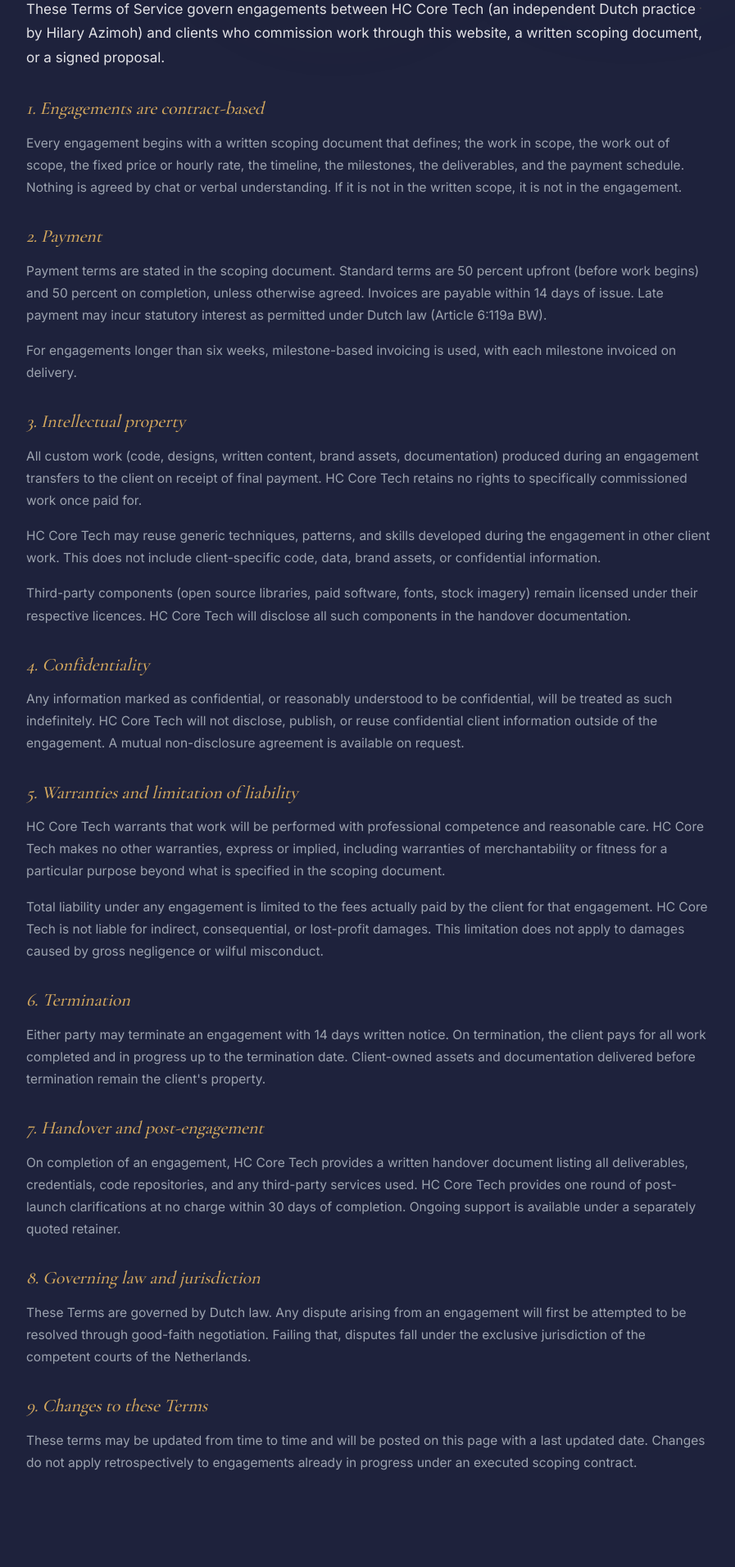
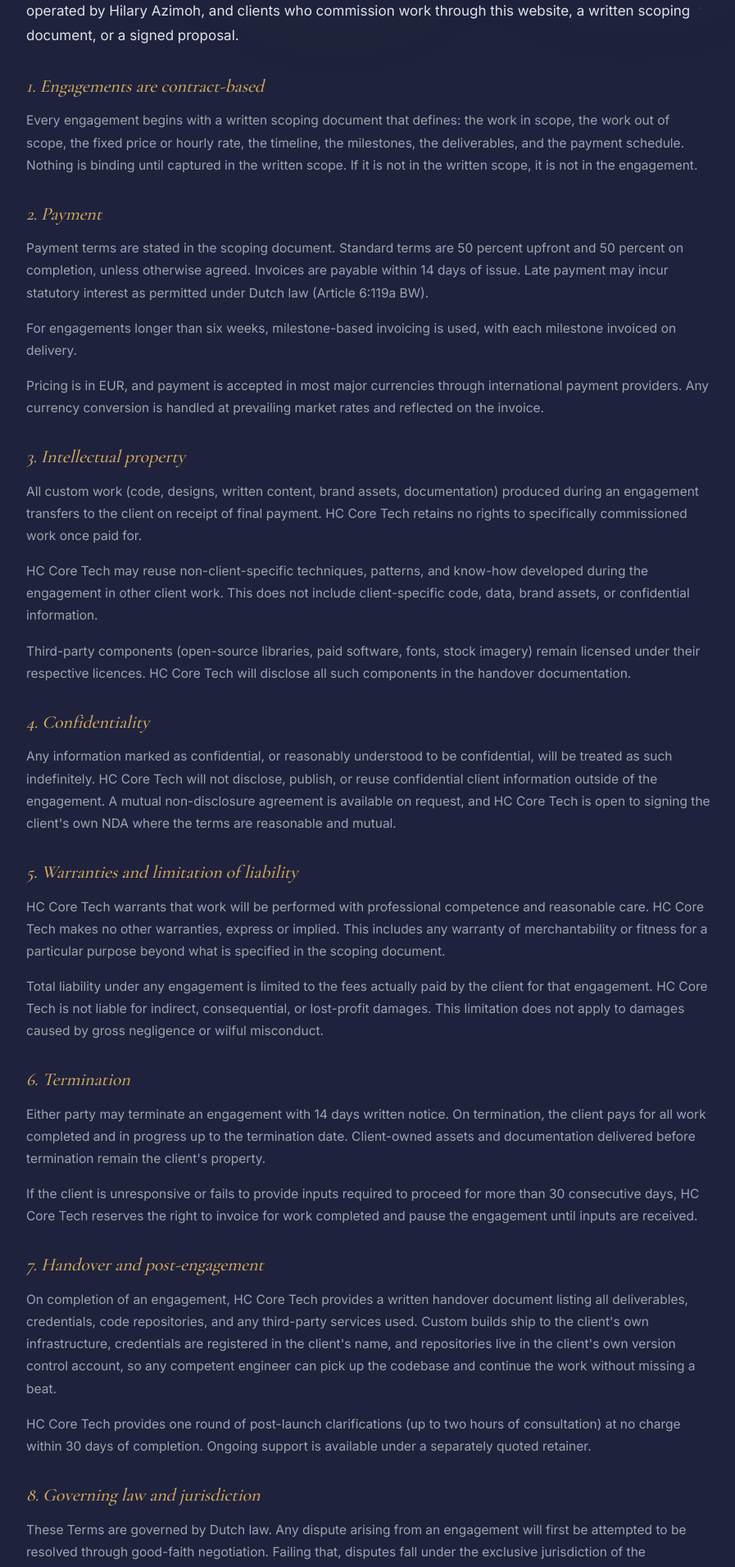
Before and after one commit to hc-core-tech/hccoretech-site, a Next.js app: page /legal in a window 1280 px wide. Shown: the part 760-2672 px from the top of the page at 82% size, without its empty margins (190-1087 px from the left). Built offline with nearby package versions, Linux system fonts and the light colour scheme.

Commit message:
legal: apply full lawyer review — TOS/Privacy/DPA per HCCT_Legal_Documents_v1 (July 12, 2026)

```diff
--- a/app/legal/page.tsx
+++ b/app/legal/page.tsx
@@ -15,7 +15,7 @@ import SharedLayout, { T, FONTS, Reveal } from '../components/SharedLayout'
  * lawyer before HC Core Tech reaches its first large enterprise client.
  */
 
-const LAST_UPDATED = '5 July 2026'
+const LAST_UPDATED = '12 July 2026'
 
 export default function LegalPage() {
   return (
@@ -54,9 +54,8 @@ export default function LegalPage() {
             fontFamily: FONTS.ui, fontSize: '16px', lineHeight: 1.7,
             color: T.softText, marginBottom: '32px', maxWidth: '640px',
           }}>
-            Three documents that govern how HC Core Tech works with clients and how
-            we handle data. Written by me directly, not copied from a template. Last
-            updated {LAST_UPDATED}.
+            Three documents that govern how HC Core Tech works with clients and
+            how personal data is handled. Last updated {LAST_UPDATED}.
           </p>
         </Reveal>
 
@@ -76,8 +75,8 @@ export default function LegalPage() {
       {/* Terms of Service */}
       <LegalSection id="terms" title="Terms of Service">
         <Paragraph lead>
-          These Terms of Service govern engagements between HC Core Tech
-          (an independent Dutch practice by Hilary Azimoh) and
+          These Terms of Service govern engagements between HC Core Tech,
+          an independent Dutch practice operated by Hilary Azimoh, and
           clients who commission work through this website, a written scoping
           document, or a signed proposal.
         </Paragraph>
@@ -85,17 +84,17 @@ export default function LegalPage() {
         <SubHead>1. Engagements are contract-based</SubHead>
         <Paragraph>
           Every engagement begins with a written scoping document that
-          defines; the work in scope, the work out of scope, the fixed price
+          defines: the work in scope, the work out of scope, the fixed price
           or hourly rate, the timeline, the milestones, the deliverables, and
-          the payment schedule. Nothing is agreed by chat or verbal
-          understanding. If it is not in the written scope, it is not in the
+          the payment schedule. Nothing is binding until captured in the
+          written scope. If it is not in the written scope, it is not in the
           engagement.
         </Paragraph>
 
         <SubHead>2. Payment</SubHead>
         <Paragraph>
           Payment terms are stated in the scoping document. Standard terms are
-          50 percent upfront (before work begins) and 50 percent on completion,
+          50 percent upfront and 50 percent on completion,
           unless otherwise agreed. Invoices are payable within 14 days of
           issue. Late payment may incur statutory interest as permitted under
           Dutch law (Article 6:119a BW).
@@ -103,6 +102,11 @@ export default function LegalPage() {
         <Paragraph>
           For engagements longer than six weeks, milestone-based invoicing is
           used, with each milestone invoiced on delivery.
+        </Paragraph>
+        <Paragraph>
+          Pricing is in EUR, and payment is accepted in most major currencies
+          through international payment providers. Any currency conversion is
+          handled at prevailing market rates and reflected on the invoice.
         </Paragraph>
 
         <SubHead>3. Intellectual property</SubHead>
@@ -113,13 +117,13 @@ export default function LegalPage() {
           commissioned work once paid for.
         </Paragraph>
         <Paragraph>
-          HC Core Tech may reuse generic techniques, patterns, and skills
-          developed during the engagement in other client work. This does not
-          include client-specific code, data, brand assets, or confidential
-          information.
+          HC Core Tech may reuse non-client-specific techniques, patterns, and
+          know-how developed during the engagement in other client work. This
+          does not include client-specific code, data, brand assets, or
+          confidential information.
         </Paragraph>
         <Paragraph>
-          Third-party components (open source libraries, paid software,
+          Third-party components (open-source libraries, paid software,
           fonts, stock imagery) remain licensed under their respective
           licences. HC Core Tech will disclose all such components in the
           handover documentation.
@@ -131,14 +135,15 @@ export default function LegalPage() {
           be confidential, will be treated as such indefinitely. HC Core Tech
           will not disclose, publish, or reuse confidential client information
           outside of the engagement. A mutual non-disclosure agreement is
-          available on request.
+          available on request, and HC Core Tech is open to signing the
+          client&apos;s own NDA where the terms are reasonable and mutual.
         </Paragraph>
 
         <SubHead>5. Warranties and limitation of liability</SubHead>
         <Paragraph>
           HC Core Tech warrants that work will be performed with professional
           competence and reasonable care. HC Core Tech makes no other
-          warranties, express or implied, including warranties of
+          warranties, express or implied. This includes any warranty of
           merchantability or fitness for a particular purpose beyond what is
           specified in the scoping document.
         </Paragraph>
@@ -158,15 +163,29 @@ export default function LegalPage() {
           documentation delivered before termination remain the client&apos;s
           property.
         </Paragraph>
+        <Paragraph>
+          If the client is unresponsive or fails to provide inputs required
+          to proceed for more than 30 consecutive days, HC Core Tech reserves
+          the right to invoice for work completed and pause the engagement
+          until inputs are received.
+        </Paragraph>
 
         <SubHead>7. Handover and post-engagement</SubHead>
         <Paragraph>
           On completion of an engagement, HC Core Tech provides a written
           handover document listing all deliverables, credentials, code
-          repositories, and any third-party services used. HC Core Tech
-          provides one round of post-launch clarifications at no charge
-          within 30 days of completion. Ongoing support is available under a
-          separately quoted retainer.
+          repositories, and any third-party services used. Custom builds
+          ship to the client&apos;s own infrastructure, credentials are
+          registered in the client&apos;s name, and repositories live in the
+          client&apos;s own version control account, so any competent
+          engineer can pick up the codebase and continue the work without
+          missing a beat.
+        </Paragraph>
+        <Paragraph>
+          HC Core Tech provides one round of post-launch clarifications (up
+          to two hours of consultation) at no charge within 30 days of
+          completion. Ongoing support is available under a separately quoted
+          retainer.
         </Paragraph>
 
         <SubHead>8. Governing law and jurisdiction</SubHead>
@@ -179,10 +198,10 @@ export default function LegalPage() {
 
         <SubHead>9. Changes to these Terms</SubHead>
         <Paragraph>
-          These terms may be updated from time to time and will be posted on
+          These Terms may be updated from time to time and will be posted on
           this page with a last updated date. Changes do not apply
           retrospectively to engagements already in progress under an executed
-          scoping contract.
+          scoping document.
         </Paragraph>
       </LegalSection>
 
@@ -190,10 +209,22 @@ export default function LegalPage() {
       <LegalSection id="privacy" title="Privacy Policy">
         <Paragraph lead>
           HC Core Tech takes data protection seriously. This policy explains
-          what personal data we collect, why, how we use it, how long we keep
-          it, and your rights under the General Data Protection Regulation
-          (GDPR).
+          what personal data is collected, why, how it is used, how long it
+          is kept, and the rights of the individual under the General Data
+          Protection Regulation (GDPR).
         </Paragraph>
+        <p style={{
+          fontFamily: FONTS.serif, fontStyle: 'italic',
+          fontSize: '15px', lineHeight: 1.65,
+          color: T.softText, letterSpacing: '-0.005em',
+          marginBottom: '32px',
+          paddingLeft: '16px',
+          borderLeft: `2px solid ${T.goldDeep}66`,
+        }}>
+          This policy applies to hccoretech.com and to enquiries and
+          engagements initiated through this site. The CoreDesk platform
+          has a separate privacy policy at hccoredesk.com.
+        </p>
 
         <SubHead>1. Who is responsible</SubHead>
         <Paragraph>
@@ -203,83 +234,84 @@ export default function LegalPage() {
           email <ExternalLink href="mailto:hc@hccoretech.com">hc@hccoretech.com</ExternalLink>.
         </Paragraph>
 
-        <SubHead>2. What we collect on the website</SubHead>
+        <SubHead>2. What is collected on the website</SubHead>
         <Paragraph>
-          When you submit the quote form on this website, we collect the
-          information you provide: name, email address, company (optional),
-          services requested, budget, timeline, and project brief. That data
-          is used only to respond to your inquiry.
+          When you submit the enquiry form on this website, HC Core Tech
+          collects the information you provide. This typically includes name,
+          email address, company (optional), services requested, budget,
+          timeline, and project brief. This data is used only to respond to
+          your enquiry.
         </Paragraph>
         <Paragraph>
-          When you visit this website, our hosting provider (Vercel) collects
-          minimal technical logs (IP address, browser type, referring page).
-          These are used to prevent abuse and are retained for a maximum of
-          30 days.
+          When you visit this website, the hosting provider collects minimal
+          technical logs (IP address, browser type, referring page). These
+          are used to prevent abuse and are retained for a maximum of 30 days.
         </Paragraph>
         <Paragraph>
-          We use Vercel Analytics to understand aggregate website traffic (page
-          views, top pages, referring sources, country-level location). Vercel
-          Analytics is <strong>cookieless</strong> and does not track
-          individual visitors across sessions. No personal data is collected
-          through analytics.
+          HC Core Tech uses cookieless analytics to understand aggregate
+          website traffic (page views, top pages, referring sources,
+          country-level location). No personal data is collected through
+          analytics, and no individual visitor is tracked across sessions.
         </Paragraph>
         <Paragraph>
-          <strong>We do not use Google Analytics, Facebook Pixel, LinkedIn
-          Insight Tag, or any other tracking service that would send visitor
-          data outside the EU.</strong> We do not use tracking cookies. You do
-          not need to give cookie consent because we are not doing anything
-          that requires it.
+          <strong>HC Core Tech does not use Google Analytics, Facebook Pixel,
+          LinkedIn Insight Tag, or any other tracking service that would send
+          visitor data outside the EU.</strong> Tracking cookies are not
+          used. No cookie consent is required because nothing is done that
+          would require it.
         </Paragraph>
 
-        <SubHead>3. What we collect during engagements</SubHead>
+        <SubHead>3. What is collected during engagements</SubHead>
         <Paragraph>
-          During a client engagement, we may process personal data provided
-          by the client. This may include: contact information for the
-          client&apos;s team, credentials for shared services, business
+          During a client engagement, HC Core Tech may process personal data
+          provided by the client. This may include contact information for
+          the client&apos;s team, credentials for shared services, business
           information necessary to deliver the work, and any data the client
-          shares with us for processing (which is governed by a separate Data
+          shares for processing (which is governed by a separate Data
           Processing Agreement, see below).
         </Paragraph>
 
         <SubHead>4. Legal basis</SubHead>
         <Paragraph>
-          Under GDPR Article 6, we process personal data on the following legal bases:
+          Under GDPR Article 6, personal data is processed on the following
+          legal bases:
         </Paragraph>
         <BulletList items={[
           'Contract performance (Article 6(1)(b)) for all engagement-related processing',
-          'Legitimate interest (Article 6(1)(f)) for quote form submissions, technical logs, and cookieless analytics',
+          'Legitimate interest (Article 6(1)(f)) for enquiry form submissions, technical logs, and cookieless analytics',
           'Legal obligation (Article 6(1)(c)) for retention required under Dutch tax law',
         ]} />
 
-        <SubHead>5. Who we share data with</SubHead>
+        <SubHead>5. Who data is shared with</SubHead>
         <Paragraph>
-          We use the following processors to operate this website and respond
-          to inquiries:
+          HC Core Tech uses the following processors to operate this website
+          and respond to enquiries:
         </Paragraph>
         <BulletList items={[
-          'Vercel (hosting and analytics): EU region where configurable',
-          'Resend (email delivery for quote form responses): EU region (Ireland)',
-          'Zoho Mail (for our email inbox): EU region',
+          'Vercel (hosting and cookieless analytics): EU region where configurable',
+          'Resend (transactional email delivery for enquiry form responses): EU region (Ireland)',
+          'Zoho Mail (operational email inbox): EU region',
         ]} />
         <Paragraph>
-          We do not sell, rent, or share personal data with third parties for
-          marketing purposes.
+          HC Core Tech does not sell, rent, or share personal data with third
+          parties for marketing purposes.
         </Paragraph>
 
-        <SubHead>6. How long we keep data</SubHead>
+        <SubHead>6. How long data is kept</SubHead>
         <BulletList items={[
-          'Quote form submissions: 24 months, then deleted unless we have an active engagement with you',
-          'Engagement records (contracts, invoices, correspondence): 7 years, as required by Dutch tax law (Article 52 AWR)',
+          'Enquiry form submissions: 24 months from receipt, then deleted unless an active engagement follows',
+          'Contracts and invoices: 7 years, as required by Dutch tax law (Article 52 AWR)',
+          'Engagement correspondence not tax-relevant: 24 months after engagement completion',
           'Website server logs: 30 days maximum',
-          'Analytics data: retained by Vercel per their policy, no personal identifiers',
+          'Analytics data: retained by the analytics provider per their policy, with no personal identifiers',
         ]} />
 
         <SubHead>7. Your rights</SubHead>
         <Paragraph>Under GDPR, you have the right to:</Paragraph>
         <BulletList items={[
-          'Access your personal data we hold',
+          'Access the personal data held about you',
           'Correct inaccurate data',
-          'Request deletion (subject to our legal retention obligations)',
+          'Request deletion, subject to legal retention obligations',
           'Restrict processing',
           'Data portability',
           'Object to processing based on legitimate interest',
@@ -288,12 +320,12 @@ export default function LegalPage() {
         <Paragraph>
           To exercise any of these rights, email
           {' '}<ExternalLink href="mailto:hc@hccoretech.com">hc@hccoretech.com</ExternalLink>.
-          {' '}We respond within 30 days.
+          {' '}HC Core Tech responds within 30 days.
         </Paragraph>
         <Paragraph>
           If you believe your data has been mishandled, you have the right to
-          lodge a complaint with the Dutch Data Protection Authority
-          (Autoriteit Persoonsgegevens):
+          lodge a complaint with the Autoriteit Persoonsgegevens (Dutch Data
+          Protection Authority):
           {' '}<ExternalLink href="https://autoriteitpersoonsgegevens.nl">autoriteitpersoonsgegevens.nl</ExternalLink>.
         </Paragraph>
 
@@ -301,15 +333,15 @@ export default function LegalPage() {
         <Paragraph>
           All processors listed above are configured to process data within
           the European Economic Area where possible. Where a processor
-          operates from a third country, we rely on Standard Contractual
-          Clauses (SCCs) approved by the European Commission.
+          operates from a third country, HC Core Tech relies on Standard
+          Contractual Clauses (SCCs) approved by the European Commission.
         </Paragraph>
 
         <SubHead>9. Changes to this policy</SubHead>
         <Paragraph>
-          We may update this policy. Material changes will be communicated to
-          active clients by email. The updated policy will be posted on this
-          page with a new &quot;Last updated&quot; date.
+          This policy may be updated from time to time. Material changes will
+          be communicated to active clients by email. The updated policy will
+          be posted on this page with a new last updated date.
         </Paragraph>
       </LegalSection>
 
@@ -325,7 +357,7 @@ export default function LegalPage() {
             fontFamily: FONTS.mono, fontSize: '10px',
             letterSpacing: '0.22em', color: T.gold,
             textTransform: 'uppercase', marginBottom: '10px',
-          }}>Draft . pending legal review</div>
+          }}>Draft · pending legal review</div>
           <div style={{
             fontFamily: FONTS.ui, fontSize: '14px', lineHeight: 1.7,
             color: T.softText,
@@ -336,7 +368,7 @@ export default function LegalPage() {
             client, it should be reviewed and approved by a Dutch privacy
             lawyer. Contact
             {' '}<ExternalLink href="mailto:hc@hccoretech.com">hc@hccoretech.com</ExternalLink>
-            {' '}to request a bespoke DPA for your engagement.
+            {' '}to request a bespoke DPA for a specific engagement.
           </div>
         </div>
 
@@ -358,7 +390,7 @@ export default function LegalPage() {
 
         <SubHead>2. Nature and purpose of processing</SubHead>
         <Paragraph>
-          Processing includes: storage, access, transformation, deletion, and
+          Processing includes storage, access, transformation, deletion, and
           any other operations necessary to deliver the agreed services.
           Processing purposes are limited to those necessary to fulfil the
           engagement.
@@ -367,15 +399,14 @@ export default function LegalPage() {
         <SubHead>3. Categories of data subjects and personal data</SubHead>
         <Paragraph>
           The specific categories are defined per engagement in the scoping
-          document. Common categories include: the Controller&apos;s
+          document. Common categories include the Controller&apos;s
           employees, the Controller&apos;s clients or customers, and any
-          other individuals whose data the Controller shares with us for
-          processing.
+          other individuals whose data the Controller shares for processing.
         </Paragraph>
 
         <SubHead>4. Controller obligations</SubHead>
         <Paragraph>
-          The Controller warrants that: personal data shared with HC Core
+          The Controller warrants that personal data shared with HC Core
           Tech has been collected lawfully, with the necessary legal basis
           under GDPR Article 6, and that the Controller has provided all
           required notices to data subjects. The Controller is responsible
@@ -386,7 +417,7 @@ export default function LegalPage() {
         <Paragraph>HC Core Tech will:</Paragraph>
         <BulletList items={[
           'Process personal data only on documented instructions from the Controller',
-          'Ensure persons authorised to process the data have committed themselves to confidentiality',
+          'Ensure persons authorised to process the data (currently only the founder) have committed themselves to confidentiality in writing',
           'Implement appropriate technical and organisational measures to secure the data (see Section 7)',
           'Assist the Controller in responding to data subject requests',
           'Notify the Controller without undue delay upon becoming aware of a personal data breach',
@@ -399,11 +430,12 @@ export default function LegalPage() {
           engagement. Current standing sub-processors are:
         </Paragraph>
         <BulletList items={[
-          'Vercel Inc. (hosting for HC Core Tech infrastructure)',
+          'Vercel Inc. (hosting for HC Core Tech website infrastructure)',
           'Resend (transactional email)',
-          'Hetzner Online GmbH (hosting for CoreDesk platform, if used)',
-          'Supabase Inc. (database for CoreDesk platform, if used)',
-          'Anthropic PBC and/or OpenAI (LLM providers, if the engagement uses AI)',
+          'Hetzner Online GmbH (hosting for CoreDesk platform, where the engagement uses CoreDesk)',
+          'Supabase Inc. (database for CoreDesk platform, where the engagement uses CoreDesk)',
+          'Anthropic PBC and/or OpenAI (LLM providers, where the engagement uses AI; the specific provider is disclosed in the scoping document)',
+          'Additional infrastructure (any Azure, ChromaDB, or similar deployment used to deliver a specific engagement, disclosed in the scoping document)',
         ]} />
         <Paragraph>
           Additional or replacement sub-processors will be communicated to
@@ -429,11 +461,13 @@ export default function LegalPage() {
         <SubHead>8. Personal data breaches</SubHead>
         <Paragraph>
           HC Core Tech will notify the Controller in writing without undue
-          delay (and in any event within 72 hours) upon becoming aware of a
-          personal data breach involving Controller data. Notification will
-          include the nature of the breach, categories and approximate number
-          of data subjects affected, likely consequences, and measures taken
-          or proposed.
+          delay, and in any event within 24 hours of becoming aware of a
+          personal data breach involving Controller data. This is designed
+          to give the Controller sufficient time to fulfil its own 72-hour
+          notification obligation under GDPR Article 33. Notification will
+          include the nature of the breach, categories and approximate
+          number of data subjects affected, likely consequences, and
+          measures taken or proposed.
         </Paragraph>
 
         <SubHead>9. International transfers</SubHead>
@@ -448,7 +482,7 @@ export default function LegalPage() {
         <Paragraph>
           On written request with reasonable notice (typically 30 days), HC
           Core Tech will provide the Controller with information reasonably
-          necessary to demonstrate compliance with this DPA. On-website audits
+          necessary to demonstrate compliance with this DPA. On-site audits
           are available for engagements exceeding a value threshold agreed in
           the scoping document.
         </Paragraph>
```
